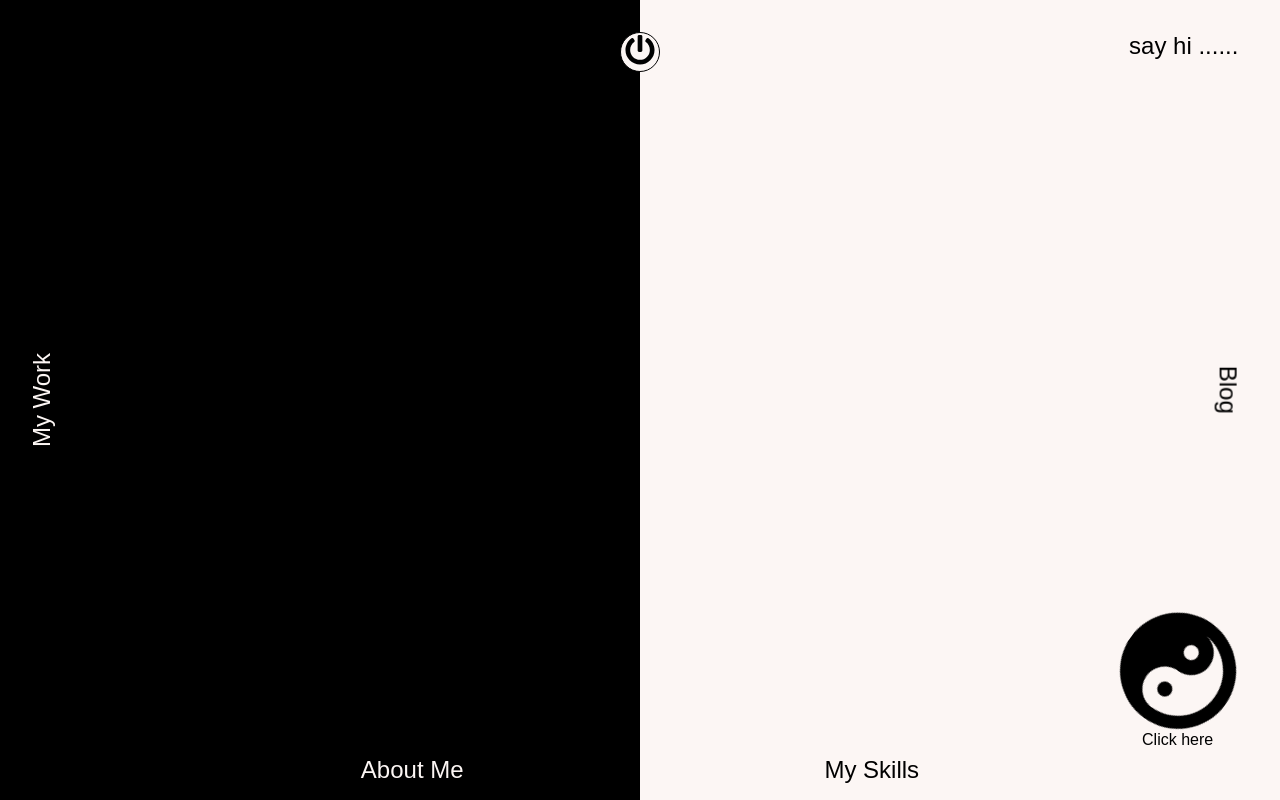
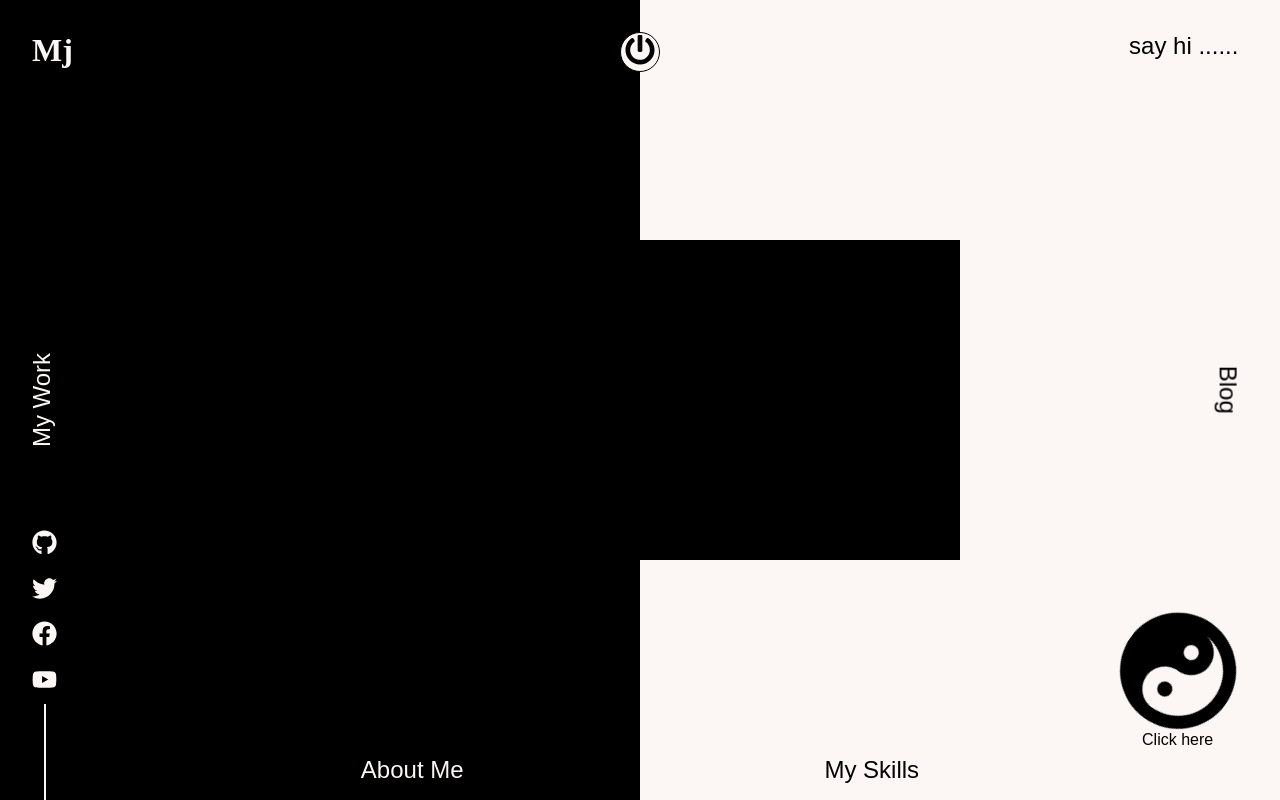
Before and after one commit to jacob-d242/smart-portfolio, a React (Create React App) app: page / in a window 1280 px wide. Both pictures are taken after a click on the button "Click here". Built offline with nearby package versions, Linux system fonts and the light colour scheme.

Commit message:
ctrated intro and updated colors on homepage

```diff
--- /dev/null
+++ b/src/components/Intro.js
@@ -0,0 +1,44 @@
+import React from 'react'
+import styled from 'styled-components';
+
+
+
+const Box = styled.div`
+    position: absolute;
+    left: 50%;
+    top:50%;
+    width:55vw;
+    height: 40vh;
+    transform: translate(-50%, -50%);
+
+    width:50vw;
+    display: flex;
+    background-repeat: no-repeat;
+    background-size:100% 2px;
+    background: linear-gradient(
+        to right,
+        ${props => props.theme.body} 50%,
+        ${ props => props.theme.text } 50% ) bottom,
+        linear-gradient(
+        to right,
+        ${props => props.theme.body} 50%,
+        ${props => props.theme.text} 50%) top;
+
+        border-right: 2px solid ${props => props.theme.body}
+        border-left: 2px solid ${props => props.theme.text}
+
+        z-index:1;
+
+`
+
+const Intro =() =>{
+    return (
+        <Box>
+
+                i am mr moracha
+
+        </Box>
+    )
+}
+
+export default Intro
--- a/src/components/Main.js
+++ b/src/components/Main.js
@@ -6,6 +6,7 @@ import LogoComponent from '../subComponents/LogoComponent';
 import PowerButton from '../subComponents/PowerButton';
 import SocialIcons from '../subComponents/SocialIcons';
 import { YinYang } from './AllSvgs';
+import Intro from './Intro';
 
 const MainContainer = styled.div`
 background: ${props => props.theme.body};
@@ -125,7 +126,7 @@ const Main = () => {
              <DarkDiv click={ click}/>
             <Container>
                 <PowerButton />
-                <LogoComponent />
+                <LogoComponent  theme={click ? 'dark' : 'light'}/>
                 <SocialIcons theme={click ? 'dark' : 'light'} />
                 <Center click={click} >
                     <YinYang onClick={()=>handleClick()} with={click ? 120 : 200} height={click ? 120 : 200}  />
@@ -163,6 +164,7 @@ const Main = () => {
                 </BottomBar>
 
             </Container>
+            {click ? <Intro click={click} /> : null}
         </MainContainer>
     )
 }
--- a/src/subComponents/LogoComponent.js
+++ b/src/subComponents/LogoComponent.js
@@ -1,19 +1,18 @@
 import react from 'react';
 import styles from 'styled-components'
-
+import {DarkTheme} from '../components/Themes'
 const Logo = styles.h1`
   display:inline-block;
-  color: ${props => props.theme.tetx};
   font-family:'Pacifico',cursive ;
-
+  color: ${props => props.color === 'dark' ? props.theme.body : props.theme.text };
   position:fixed;
   left:2rem;
   top:2rem;
   z-index:3;
    `
-const LogoComponent = () => {
+const LogoComponent = (props) => {
     return(
-        <Logo>
+        <Logo color={props.theme}>
             Mj
         </Logo>
 
--- a/src/subComponents/SocialIcons.js
+++ b/src/subComponents/SocialIcons.js
@@ -5,6 +5,7 @@ import { Facebook, Github, Twitter, YouTube } from '../components/AllSvgs';
 import { DarkTheme } from '../components/Themes';
 
 const Icons = styled.div`
+
     display:flex;
     flex-direction:column;
     align-items:center;
@@ -23,7 +24,8 @@ const Icons = styled.div`
 const Line = styled.span`
     width:2px;
     height: 6rem;
-    background-color: ${props => props.theme.text};
+    background-color: ${props => props.color === 'dark' ? DarkTheme.body : DarkTheme.text };
+
 `
 
 const SocialIcons = (props) => {
@@ -31,26 +33,26 @@ const SocialIcons = (props) => {
         <Icons>
             <div>
                 <NavLink style={{color: 'inherit'}} target="_blank" to={{pathname:"omart.co.ke"}}>
-                    <Github width={25} height={25} fill={props.theme === "dark" ? DarkTheme.text : DarkTheme.body } target="_blank"/>
+                    <Github width={25} height={25} fill={props.theme === "dark" ? DarkTheme.body : DarkTheme.text } target="_blank"/>
                 </NavLink>
             </div>
             <div>
                 <NavLink style={{color: 'inherit'}} target="_blank" to={{pathname:"omart.co.ke"}}>
-                    <Twitter width={25} height={25} fill={props.theme === "dark" ? DarkTheme.text : DarkTheme.body }  target="_blank"/>
+                    <Twitter width={25} height={25} fill={props.theme === "dark" ? DarkTheme.body : DarkTheme.text  }  target="_blank"/>
                 </NavLink>
                 </div>
             <div>
                 <NavLink style={{color: 'inherit'}} target="_blank" to={{pathname:"omart.co.ke"}}>
-                    <Facebook width={25} height={25} fill={props.theme === "dark" ? DarkTheme.text : DarkTheme.body }  target="_blank"/>
+                    <Facebook width={25} height={25} fill={props.theme === "dark" ? DarkTheme.body : DarkTheme.text  }  target="_blank"/>
                 </NavLink>
                 </div>
             <div>
                 <NavLink style={{color: 'inherit'}} target="_blank" to={{pathname:"omart.co.ke"}}>
-                    <YouTube width={25} height={25} fill={props.theme === "dark" ? DarkTheme.text : DarkTheme.body }  target="_blank"/>
+                    <YouTube width={25} height={25} fill={props.theme === "dark" ? DarkTheme.body : DarkTheme.text  }  target="_blank"/>
                 </NavLink>
             </div>
 
-            <Line />
+            <Line color={props.theme} />
         </Icons>
 
 
```
